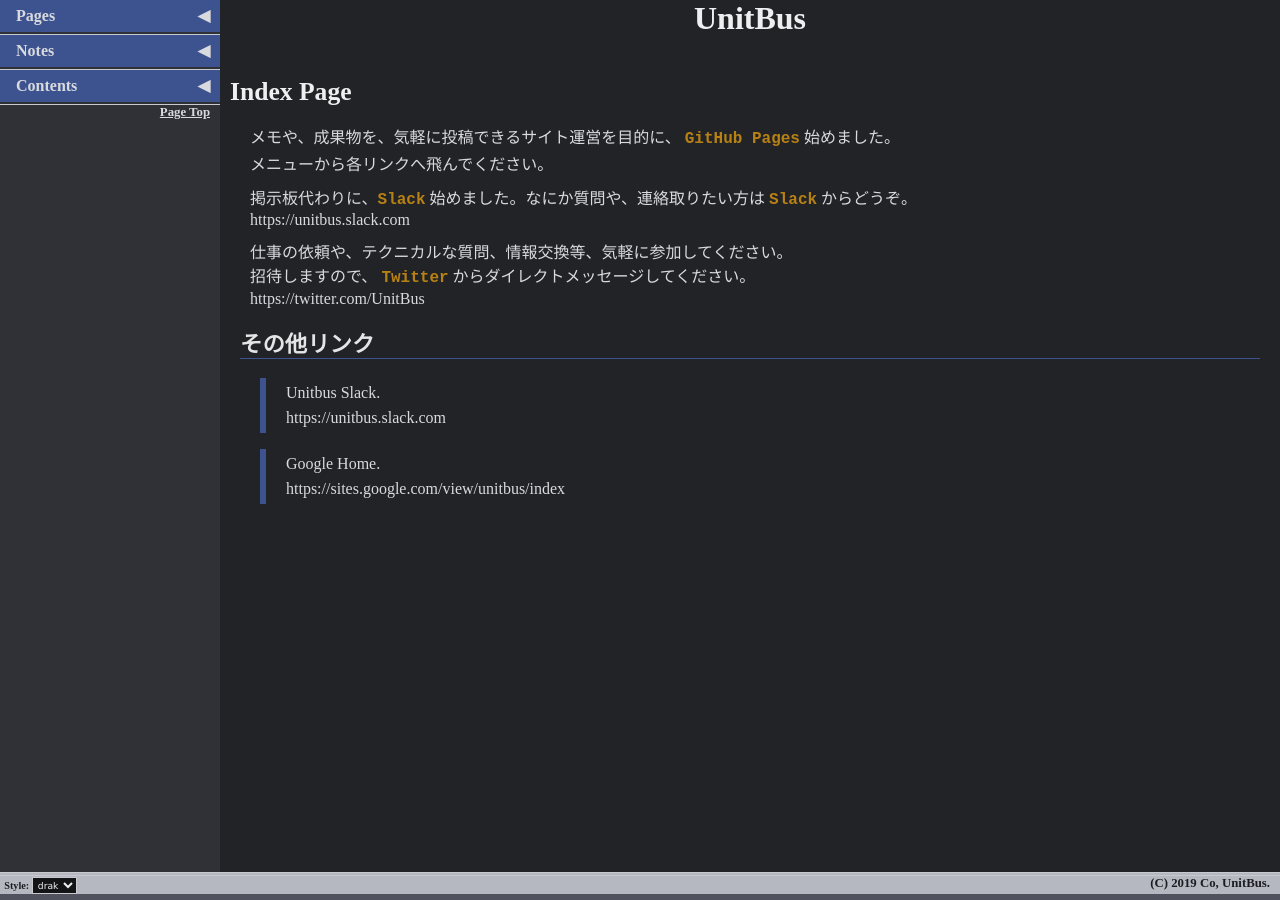
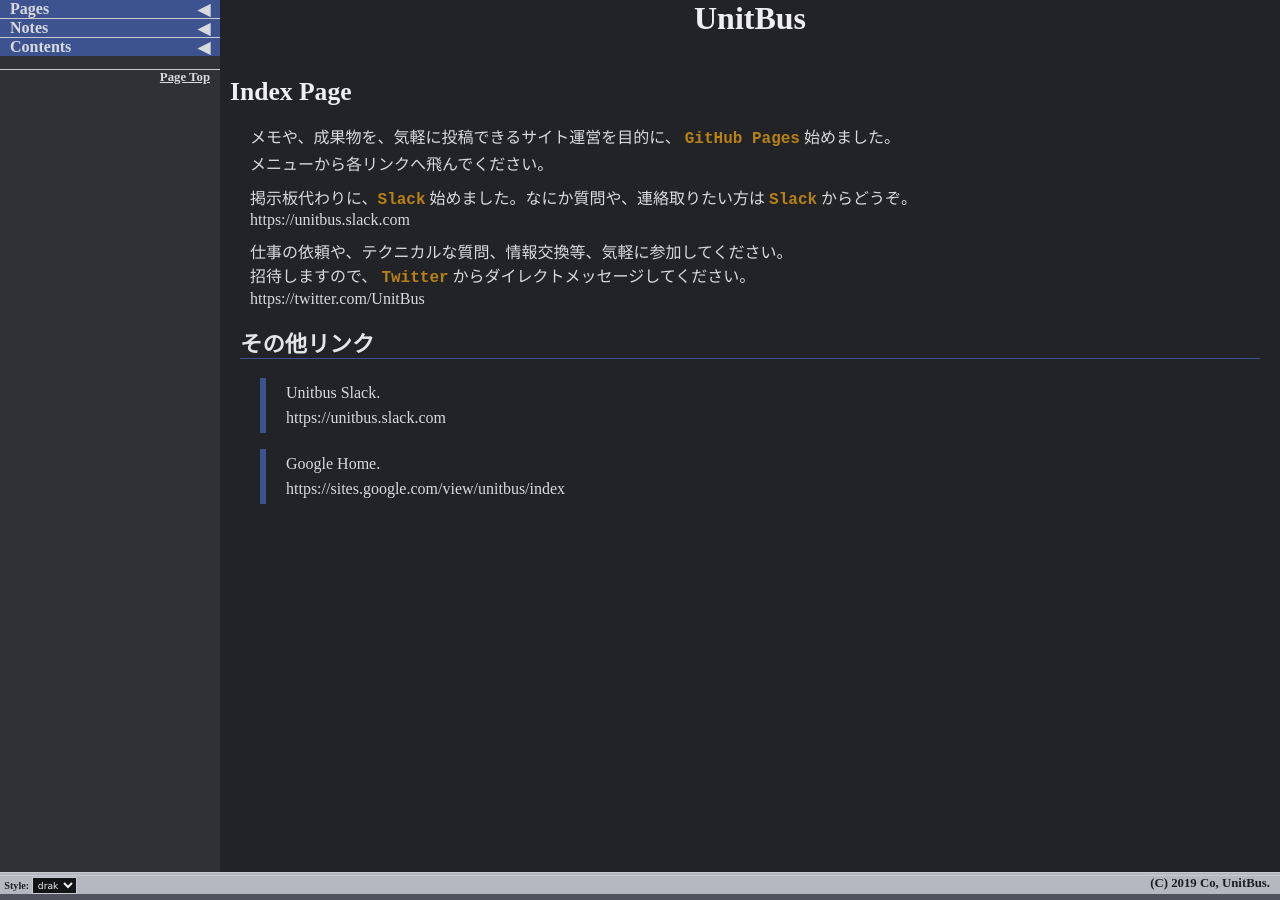
Before and after one commit to unitbus/unitbus.github.io, a Jekyll site: the page built from index.md, in a window 1280 px wide. Built offline with Jekyll 4.4.1, drawn with Linux system fonts in a browser that asks for light colours.

Commit message:
update menu.

```diff
--- a/_layouts/default.html
+++ b/_layouts/default.html
@@ -39,12 +39,10 @@
 
 <menu class="menu">
 
-    <div class="menu-list">
-
     <div class="accordion">
         <input id="tab-1" type="checkbox" name="tabs">
         <label for="tab-1">Pages</label>
-            <div class="accordion-content">
+        <div class="menu-list">
             <p><a href="https://unitbus.github.io/pages/download">Download</a></p>
         </div>
     </div>
@@ -52,7 +50,7 @@
     <div class="accordion">
         <input id="tab-2" type="checkbox" name="tabs">
         <label for="tab-2">Notes</label>
-            <div class="accordion-content">
+        <div class="menu-list">
             <p><a href="https://unitbus.github.io/pages/blender/reference">Blender/Reference</a></p>
             <p><a href="https://unitbus.github.io/pages/maya/pyside">Maya/PySide</a></p>
             <p><a href="https://unitbus.github.io/pages/python/basic">Python/Basic</a></p>
@@ -67,14 +65,12 @@
     <div class="accordion">
         <input id="tab-3" type="checkbox" name="tabs">
         <label for="tab-3">Contents</label>
-            <div class="accordion-content">
+        <div class="menu-list">
 
             <!-- 目次を作戝㝙る先 -->
             <div id="toc"></div>
 
         </div>
-        </div>
-
     </div>
 
     <div class="pagetop"><a href="#title">Page Top</a></div>
--- a/scripts/toc.js
+++ b/scripts/toc.js
@@ -11,8 +11,18 @@
     // .entry-content配下のh1、h2要素を全て取得する
     var matches = document.querySelectorAll('h1, h2');
 
+    // 新しい<ul>追加
+    var ul = document.createElement('ul');
+    var ol = document.createElement('ol');
+    var ol_build = true;
+
     // 取得した見出しタグ要素の数だけ以下の操作を繰り返す
     matches.forEach(function (value, i) {
+        if(!ol_build){
+            ol = document.createElement('ol');
+            ul.appendChild(ol);
+            ol_build = true;
+        }
 
         // 見出しタグ要素のidを取得し空の場合は内容をidにする
         var id = value.id;
@@ -22,34 +32,30 @@
         }
 
         if(value.tagName == 'H1' || value.tagName == 'H2') {
-            var ul = document.createElement('ul');
             var li = document.createElement('li');
             var a = document.createElement('a');
 
-            // 追加する<ul><li><a>タイトル</a></li></ul>を準備する
+            // 追加する<li><a>タイトル</a></li>を準備する
             a.innerHTML = value.textContent;
             a.href = '#' + value.id;
-
-            li.appendChild(a)
-            ul.appendChild(li);
+            li.appendChild(a);
 
             // 要素がh1タグの場合
-            // コンテナ要素である<div>の中に要素を追加する
-            if(value.tagName == 'H1') {
-                div.appendChild(ul);
+            if(value.tagName == 'H2') {
+                ol.appendChild(li);
             }
 
-            // 要素がh2タグの場合
-            if (value.tagName == 'H2') {
-                // コンテナ要素である<div>の中から最後の<li>を取得する。
-                // 最後の<li>の中に要素を追加する
-                var lastUl = div.lastElementChild;
-                var lastLi = lastUl.lastElementChild;
-                lastLi.appendChild(ul);
+            // 要素がh1タグの場合
+            if(value.tagName == 'H1') {
+                ul.appendChild(li);
+                ol_build = false;
             }
         }
     });
 
+    // <ul>を閉じる
+    div.appendChild(ul);
+
     // 最後に画面にレンダリング
     contentsList.appendChild(div);
 });
--- a/styles/style_base.css
+++ b/styles/style_base.css
@@ -95,17 +95,19 @@
     color: var(--strongColor);
 }
 
-/* リスト */
+/* 定義リスト */
 dl {
     margin-left: 20px;
 }
 dt {
     margin: 0px 0px 4px 18px;
-    border-bottom: solid 1px #cccccc;
+    border-bottom: solid 1px var(--borderColorA);
 }
 dd {
     margin: 0px 0px 4px 18px;
 }
+
+/* リスト */
 ol{
     margin-left: 20px;
 }
@@ -255,7 +257,7 @@
     font-weight: bold;
     line-height: 1.4em;
     color: var(--code);
-    background-color: none;
+    background-color: transparent;
     overflow: auto;
     overflow-x:scroll;
 }
--- a/styles/style_code.css
+++ b/styles/style_code.css
@@ -1,8 +1,7 @@
 .highlight code {
-    /* font-family:'Bitstream Vera Sans Mono','Courier', monospace; */
     font-family: 'Courier New', 'ＭＳ ゴシック', monospace;
     font-style: normal;
-    font-weight: none;
+    font-weight: normal;
     color: var(--codeColor);
     background: var(--codeBgColor);
 }
--- a/styles/style_dark.css
+++ b/styles/style_dark.css
@@ -14,7 +14,7 @@
 
     --linkColor: var(--textColor);
     --linkVisit: var(--h1);
-    --hoverColor: hsl(224, 100%, 42%);
+    --hoverColor: hsl(224, 100%, 57%);
     --strongColor: hsl(0, 40%, 42%);
     --italicColor: hsl(200, 90%, 42%);
 
--- a/styles/style_layout.css
+++ b/styles/style_layout.css
@@ -19,7 +19,6 @@
     left: 0px;
     margin: 0px;
     padding: 0px;
-    background: var(--middleColor);
     width: 220px;
     height: 100%;
     z-index: 1;
@@ -78,12 +77,8 @@
         background: var(--middleColor);
         width: 100%;
         height: initial;
-    }
-    .menu-list {
         display: block;
         list-style: none;
-        margin: 0;
-        padding: 0;
         border-top: 1px solid var(--borderColorA);
     }
 }
--- a/styles/style_menu.css
+++ b/styles/style_menu.css
@@ -1,10 +1,44 @@
+.menu {
+    display: initial;
+    font-size: 1em;
+    list-style: initial;
+    background: var(--middleColor);
+}
 .menu-list {
-    display: initial;
-    list-style: initial;
-    font-size: 1em;
-    line-height: 1.4em;
+    font-size: 0.8em;
+    font-weight: bold;
     border-bottom: 1px solid var(--borderColorA);
-    height: auto;
+    max-height: 0px;
+}
+.menu-list p {
+    margin: 0px;
+    padding: 4px 10px;
+}
+.menu-list a {
+    display: inline-block;
+    text-decoration: none;
+}
+.menu-list a:visited {
+    display: inline-block;
+    text-decoration: none;
+    color: var(--textColor);
+}
+.menu-list a:hover {
+    display: inline;
+    color: var(--hoverColor);
+}
+.menu-list ul {
+    margin-left: -18px;
+    padding: 4px 10px;
+    list-style: none;
+}
+.menu-list ol {
+    margin: 0px;
+    padding: 4px 20px;
+    list-style: none;
+}
+.menu-list li {
+    list-style: none;
 }
 
 .pagetop {
@@ -20,85 +54,47 @@
 /* Accordion Navigation */
 .accordion {
     position: relative;
+    margin: 0px;
+    padding: 0px;
     overflow: hidden;
-    width: 100%;
-    margin: auto;
     color: var(--menuTextColor);
+    -webkit-transition: max-height 0.15s;
+    transition: max-height 0.15s;
 }
 .accordion input {
-    position: absolute;
-    z-index: -1;
-    opacity: 0;
+    display: none;
 }
 .accordion label {
-    font-weight: bold;
-    line-height: 2;
     position: relative;
     display: block;
-    padding: 0 0 0 1em;
     cursor: pointer;
-    margin: 0 0 2px 0;
+    padding: 0px 10px;
     background: var(--menuBgColor);
-}
-.accordion
-.accordion-content {
-    font-size: 0.8em;
     font-weight: bold;
-    overflow: hidden;
-    max-height: 0;
-    -webkit-transition: max-height 0.15s;
-    transition: max-height 0.15s;
-    background: none;
-    border-bottom: 1px solid var(--borderColorA);
-}
-.accordion-content p {
-    margin: 1em;
-}
-.accordion-content a {
-    display: inline-block;
-    text-decoration: none;
-}
-.accordion-content a:visited {
-    display: inline-block;
-    text-decoration: none;
-    color: var(--textColor);
-}
-.accordion-content a:hover {
-    display: inline;
-    color: var(--hoverColor);
-}
-.accordion-content ul {
-    margin: 0.6em;
-    margin-left: -10px;
-    padding: 0px;
-    list-style-type: none;
-}
-.accordion-content li {
-    margin: 0em;
-    margin-left: 20px;
-    padding: 0px;
+    width: auto;
 }
 
 /* Accordion :checked */
-.accordion input:checked ~ .accordion-content {
+.accordion input:checked ~ .menu-list {
     max-height: 100%;
 }
 
 /* Accordion Icon */
 .accordion label::after {
-    line-height: 2;
     position: absolute;
-    top: 0;
+    /* display: block; */
+    /* top: 0; */
     right: 0;
-    display: block;
-    width: 2em;
-    height: 2em;
-    -webkit-transition: all 0.15s;
-    transition: all 0.15s;
-    text-align: center;
+    /* width: 2em; */
+    /* height: 2em; */
+    /* -webkit-transition: all 0.15s; */
+    /* transition: all 0.15s; */
+    /* text-align: center; */
+    padding: 0px 10px;
 }
 .accordion input[type=checkbox] + label::after {
     content: '◀';
+
 }
 .accordion input[type=checkbox]:checked + label::after {
     content: '◁';
```
Lines whose indentation alone changed are shown as unchanged.
